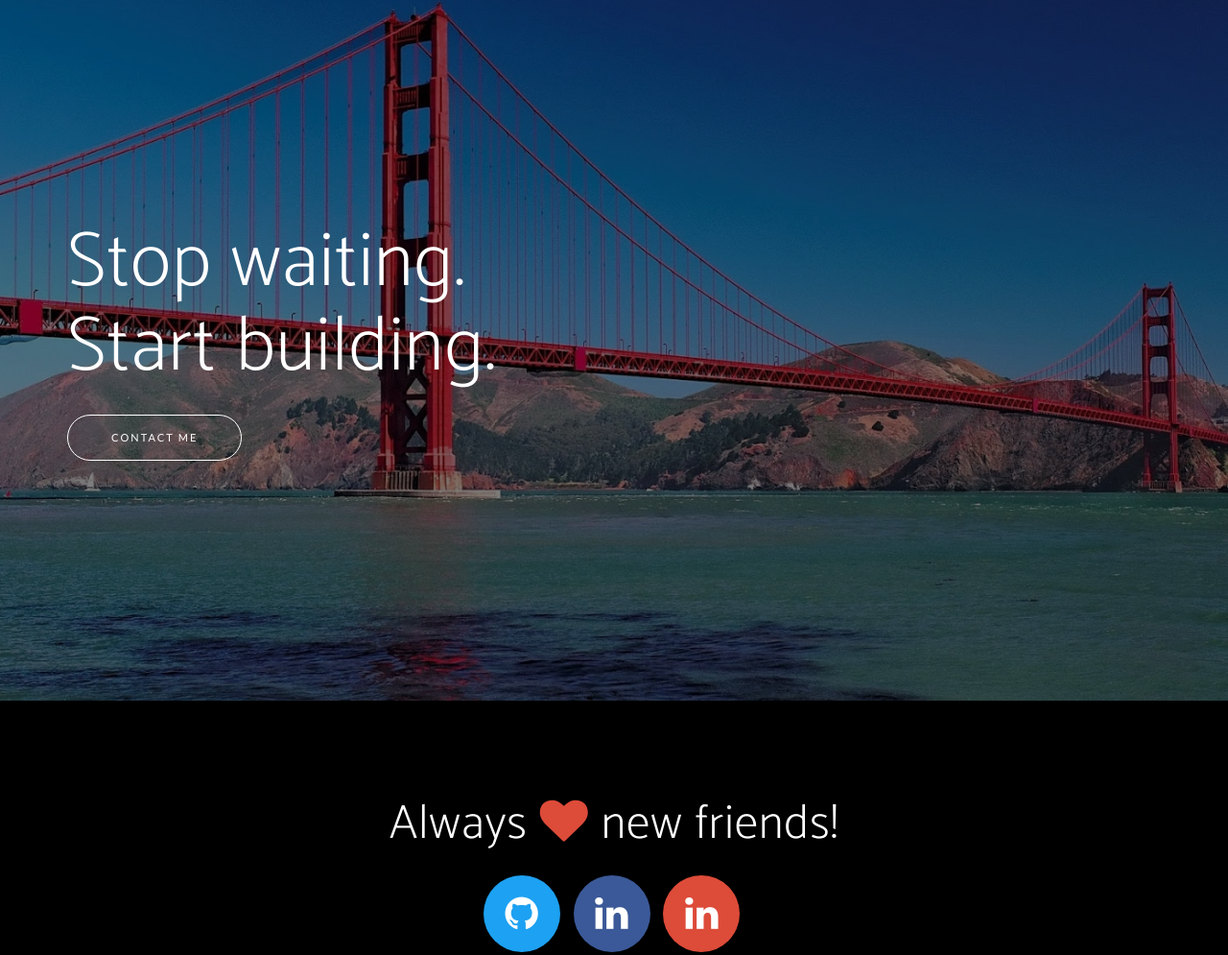
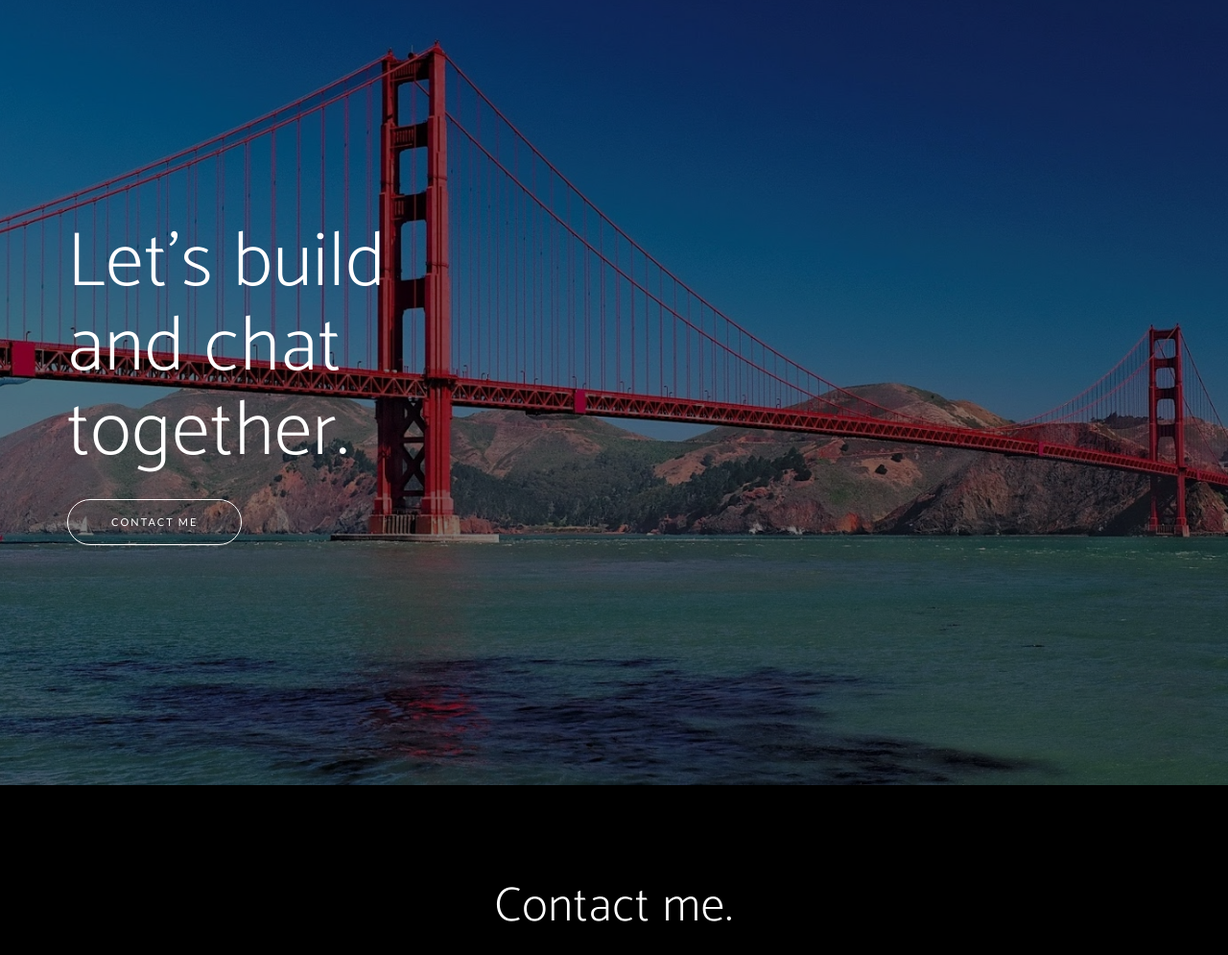
Before and after one commit to hypatiah/hypatiah.github.io, a website: page index.html in a window 1280 px wide. Shown: the part 2472-3467 px from the top of the page at 96% size. Drawn offline with nearby package versions, Linux system fonts and the light colour scheme; a web font is replaced by a local one.

Commit message:
Modify contact me messages

```diff
--- a/index.html
+++ b/index.html
@@ -180,7 +180,7 @@
     <section class="cta">
         <div class="cta-content">
             <div class="container">
-                <h2>Stop waiting.<br>Start building.</h2>
+                <h2>Let's build<br>and chat together.</h2>
                 <a href="#contact" class="btn btn-outline btn-xl page-scroll">Contact Me</a>
             </div>
         </div>
@@ -189,7 +189,7 @@
 
     <section id="contact" class="contact bg-primary">
         <div class="container">
-            <h2>Always <i class="fa fa-heart"></i> new friends!</h2>
+            <h2>Contact me.</h2>
             <ul class="list-inline list-social">
                 <li class="social-twitter">
                     <a href="https://github.com/hypatiah"><i class="fa fa-github"></i></a>
```
